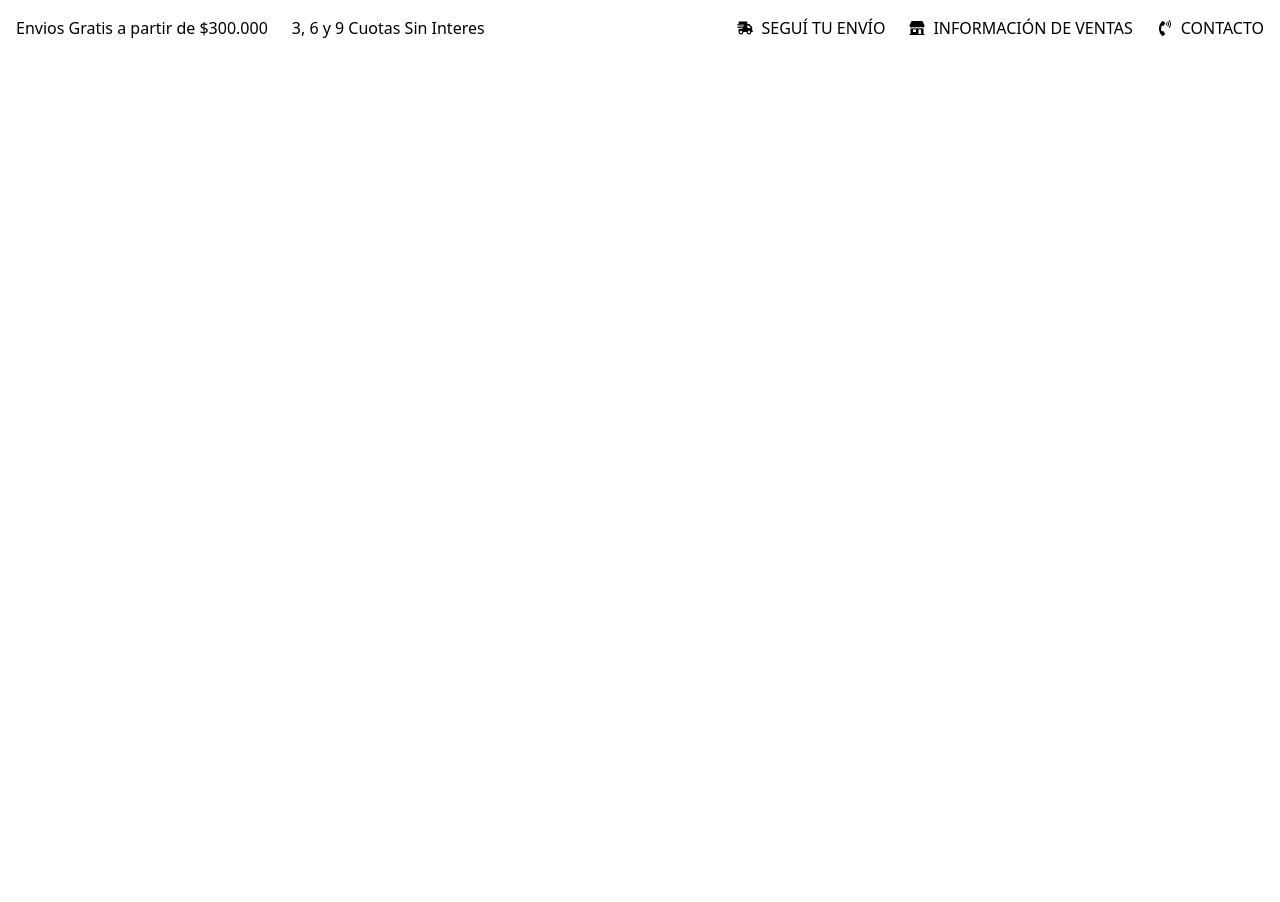
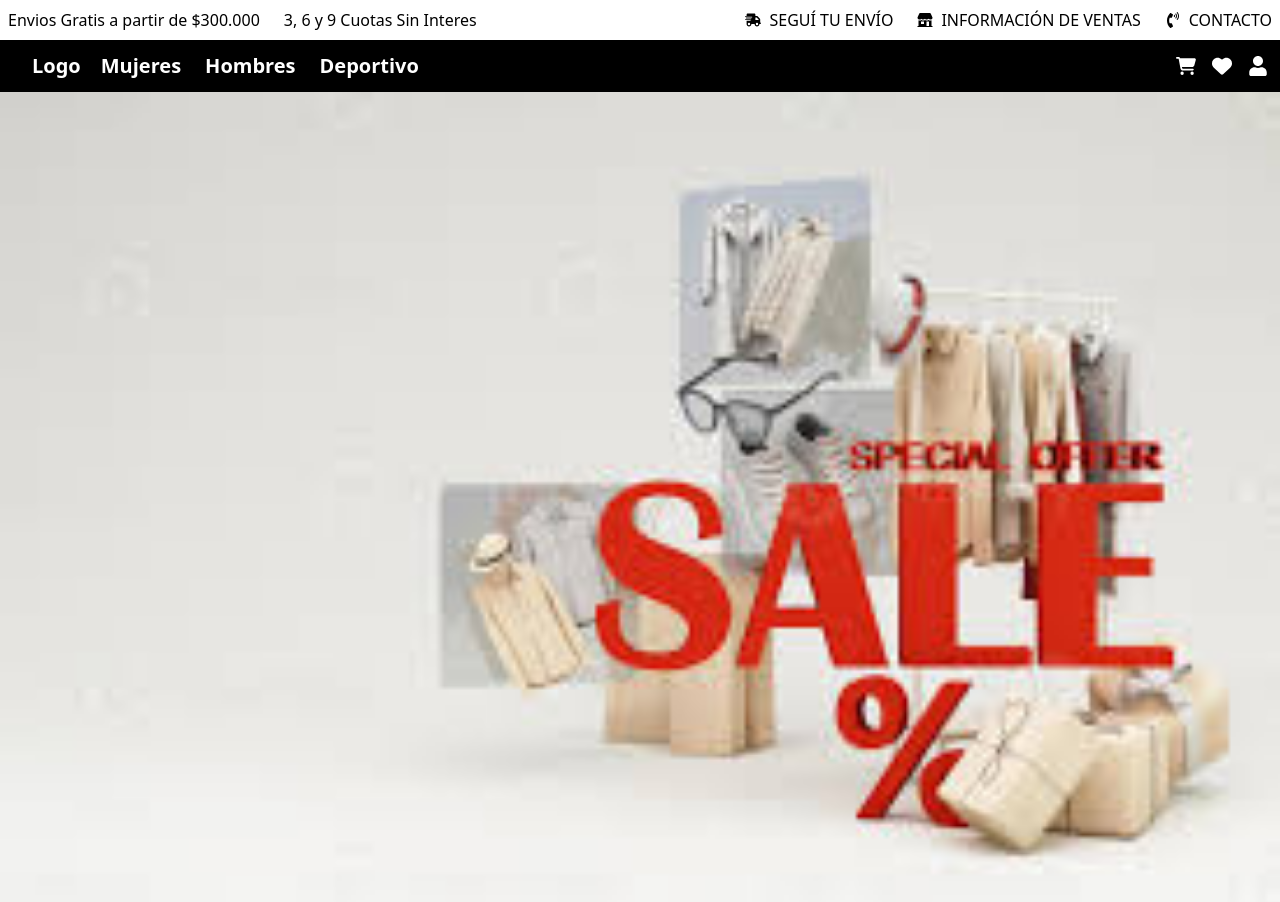
Before and after one commit to AlejandroPerren/AuraWear, a React (Vite) app in the folder client/: page / in a window 1280 px wide. Shown: the top 902 px of the page. Before the commit the page ends 800 px from the top, so only its background shows below. Built offline with nearby package versions, Linux system fonts and the light colour scheme.

Commit message:
Nav Info Navbar
Create nav Info and Navbar of proyects

```diff
--- /dev/null
+++ b/client/src/components/users/NavBar.tsx
@@ -0,0 +1,38 @@
+import { FaCartShopping } from "react-icons/fa6";
+import { FaHeart } from "react-icons/fa6";
+import { FaUser } from "react-icons/fa";
+
+const navSections = [
+    {name: "Mujeres"},
+    {name: "Hombres"},
+    {name: "Deportivo"}
+
+]
+
+
+const NavBar = () => {
+  return (
+    <div className="bg-black text-white flex p-3 font-bold justify-between text-xl">
+        <div className="flex">
+            <h2 className="mx-5">Logo</h2>
+            <div className="flex gap-6">
+                {
+                    navSections.map(({name}, index)=>(
+                        <div key={index} className="flex items-center gap-2">
+                        <h4>{name}</h4>
+                        </div>
+                    ))
+                }
+            </div>
+        </div>
+        <div className="flex gap-4 items-center ">
+            <FaCartShopping/>
+            <FaHeart/>
+            <FaUser/>
+
+        </div>
+    </div>
+  )
+}
+
+export default NavBar
--- a/client/src/components/users/NavInfo.tsx
+++ b/client/src/components/users/NavInfo.tsx
@@ -10,7 +10,7 @@ const navItems = [
 
 const NavInfo = () => {
   return (
-    <div className="flex justify-between items-center p-4">
+    <div className="flex justify-between items-center p-2">
       <div className="flex gap-6">
         <h3>Envios Gratis a partir de $300.000</h3>
         <h3>3, 6 y 9 Cuotas Sin Interes</h3>
--- a/client/src/layouts/MainLayout.tsx
+++ b/client/src/layouts/MainLayout.tsx
@@ -1,11 +1,15 @@
 
 import { Outlet } from "react-router-dom";
 import NavInfo from "../components/users/NavInfo";
+import NavBar from "../components/users/NavBar";
 
 const MainLayout = () => {
   return (
     <div>
         <NavInfo/>
+        <NavBar/>
+
+        <img src="/img/promo.jpeg" className="w-full h-full"></img>
 
 
       <main>
```
Also changed, not shown: client/public/img/promo.jpeg (added), 1 other file (tests, documents, lock files or other folders).
